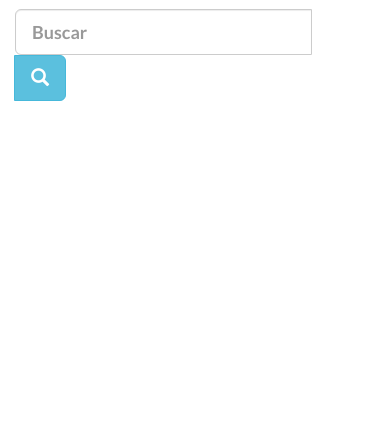
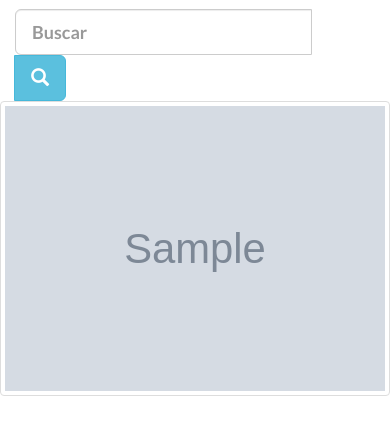
Before and after one commit to bryanmclellan/instadough, a Flask app: template templates/main.html in a window 390 px wide. Shown: the part 54-489 px from the top of the page. Run offline with Flask 2, Linux system fonts and the light colour scheme; the template is opened without the code that fills it: most values are stand-ins (such as "Sample title", 1, 10 or a date in 2020); grey boxes marked "Sample" are stand-in pictures.

Commit message:
styling for photo displays

```diff
--- a/index.py
+++ b/index.py
@@ -69,7 +69,12 @@ def show_mainpage():
     for i in xrange(0,len(data)):
         session["images"].append(data[i]["images"]['standard_resolution'])
         session["caption"].append(data[i]["caption"]["text"].lower())
-    return render_template('main.html')
+
+    # images = [{'url':'https://scontent.cdninstagram.com/hphotos-xfa1/t51.2885-15/e35/12424344_180566928966669_438670868_n.jpg', 'width':678, 'height': 678},
+            # {'url': 'https://scontent.cdninstagram.com/hphotos-xtf1/t51.2885-15/e35/12545483_1197925680258714_777727123_n.jpg', 'width':640, 'height': 640},
+            # {'url': 'https://scontent.cdninstagram.com/hphotos-xfa1/t51.2885-15/e35/12547117_1152951288063483_1691935294_n.jpg', 'width':640, 'height': 640}]
+
+    return render_template('main.html', images=session['images'])
 
 
 @app.route('/search.html', methods=['POST'])
--- /dev/null
+++ b/static/css/photolist.css
@@ -0,0 +1,40 @@
+.results {
+  /* Prevent vertical gaps */
+  line-height: 10px;
+
+  -webkit-column-count: 5;
+  -webkit-column-gap:   10px;
+  -moz-column-count:    5;
+  -moz-column-gap:      10px;
+  column-count:         5;
+  column-gap:           10px;
+}
+
+@media (max-width: 1200px) {
+  .results {
+  -moz-column-count:    4;
+  -webkit-column-count: 4;
+  column-count:         4;
+  }
+}
+@media (max-width: 1000px) {
+  .results {
+  -moz-column-count:    3;
+  -webkit-column-count: 3;
+  column-count:         3;
+  }
+}
+@media (max-width: 800px) {
+  .results {
+  -moz-column-count:    2;
+  -webkit-column-count: 2;
+  column-count:         2;
+  }
+}
+@media (max-width: 400px) {
+  .results {
+  -moz-column-count:    1;
+  -webkit-column-count: 1;
+  column-count:         1;
+  }
+}
--- a/templates/layout.html
+++ b/templates/layout.html
@@ -16,6 +16,8 @@
 
     <!-- Custom CSS -->
     <link href="static/css/landing-page.css" rel="stylesheet">
+    <link href="static/css/photolist.css" rel="stylesheet">
+
 
     <!-- Custom Fonts -->
     <link href="static/font-awesome/css/font-awesome.min.css" rel="stylesheet" type="text/css">
--- a/templates/main.html
+++ b/templates/main.html
@@ -34,7 +34,7 @@
 {% endblock %}
 {% block body %}
 
-    <div class="container">
+<div class="container">
     <div class="row">
         <div class="col-md-6">
             <h2>Custom search field</h2>
@@ -54,4 +54,10 @@
     </div>
 </div>
 
+<section class="results">
+{% for image in images %}
+    <img src="{{image.url}}" class="result-container img-thumbnail">
+{% endfor %}
+</section>
+
 {% endblock %}
```
Also changed, not shown: templates/css/landing-page.css (+41 -0 lines).
